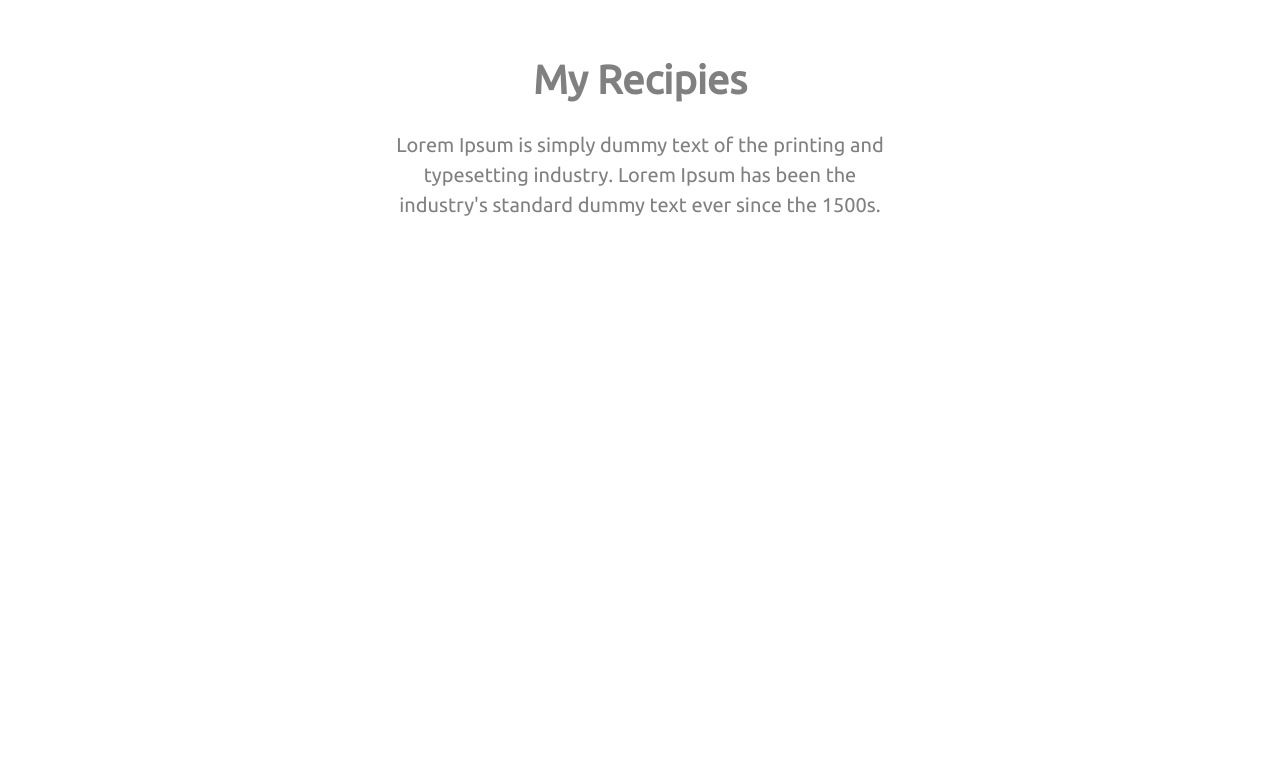
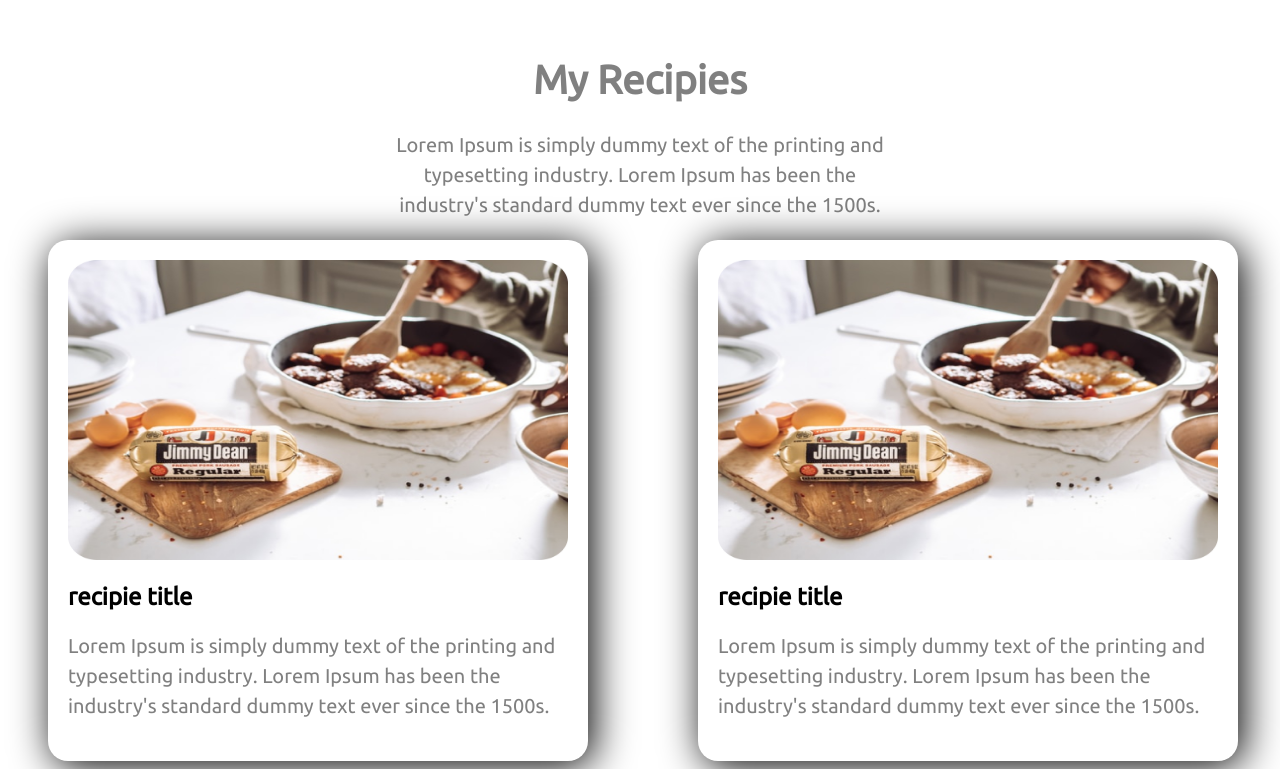
Before and after one commit to enansamit/healthy-website, a plain HTML site: page index.html in a window 1280 px wide. Shown: the part 1056-1825 px from the top of the page. Before the commit the page ends 1296 px from the top, so only its background shows below. Drawn offline with Linux system fonts and the light colour scheme.

Commit message:
third-commit

```diff
--- a/index.html
+++ b/index.html
@@ -54,6 +54,26 @@
             1500s.
         </p>
     </div>
+    <section class="intro">
+        <div class="box-shadow">
+            <img class="recipie-img" src="eat-healthy-main/images/food/Project Cover.jpg" alt="">
+            <h2>recipie title</h2>
+            <p>
+                Lorem Ipsum is simply dummy text of the printing and
+                typesetting industry. Lorem Ipsum has been the industry's
+                standard dummy text ever since the 1500s.
+            </p>
+        </div>
+        <div class="box-shadow">
+            <img class="recipie-img" src="eat-healthy-main/images/food/Project Cover.jpg" alt="">
+            <h2>recipie title</h2>
+            <p>
+                Lorem Ipsum is simply dummy text of the printing and
+                typesetting industry. Lorem Ipsum has been the industry's
+                standard dummy text ever since the 1500s.
+            </p>
+        </div>
+    </section>
 
 </body>
 
--- a/style.css
+++ b/style.css
@@ -93,3 +93,27 @@ p {
     padding-left: 30%;
 
 }
+
+.recipie-img {
+    height: 300px;
+    width: 500px;
+}
+
+.recipie-sect {
+    display: flex;
+    width: 50%;
+
+}
+
+.box-shadow {
+    width: 80%;
+    padding: 5% 5%;
+    border-radius: 20px;
+    box-shadow: 5px 5px 40px;
+    margin-right: 70px;
+    margin-left: 40px;
+    padding: 20px 20px;
+
+    padding-bottom: 20px;
+
+}
```
